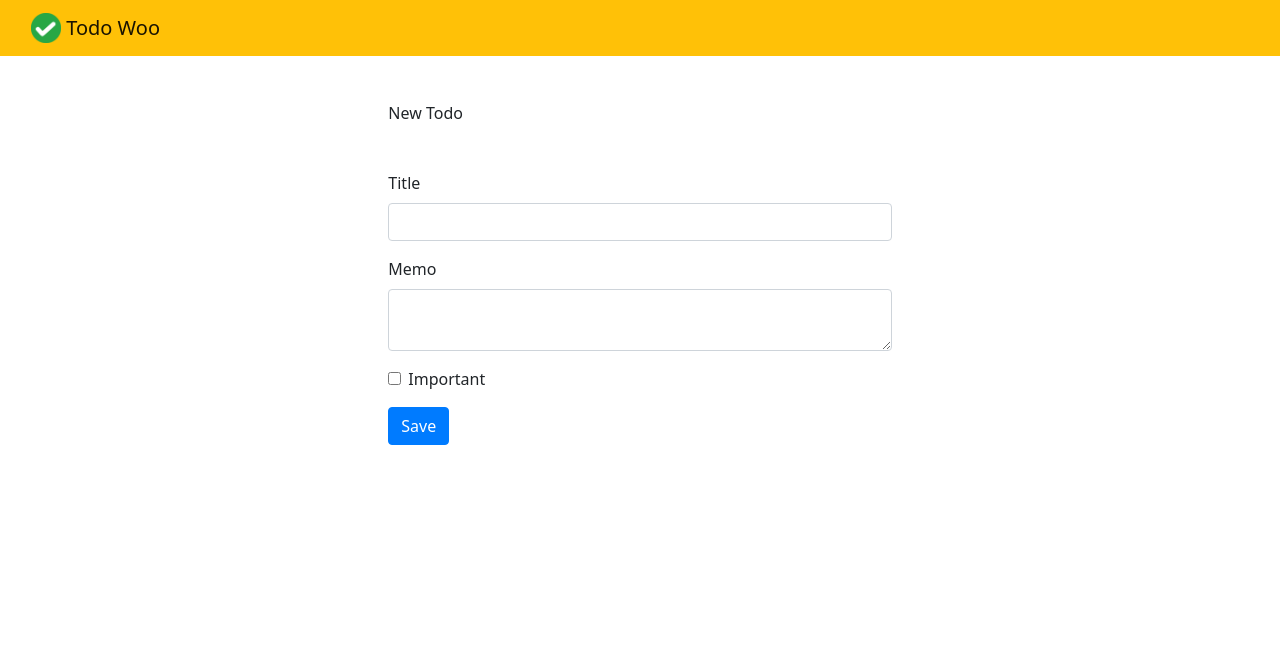
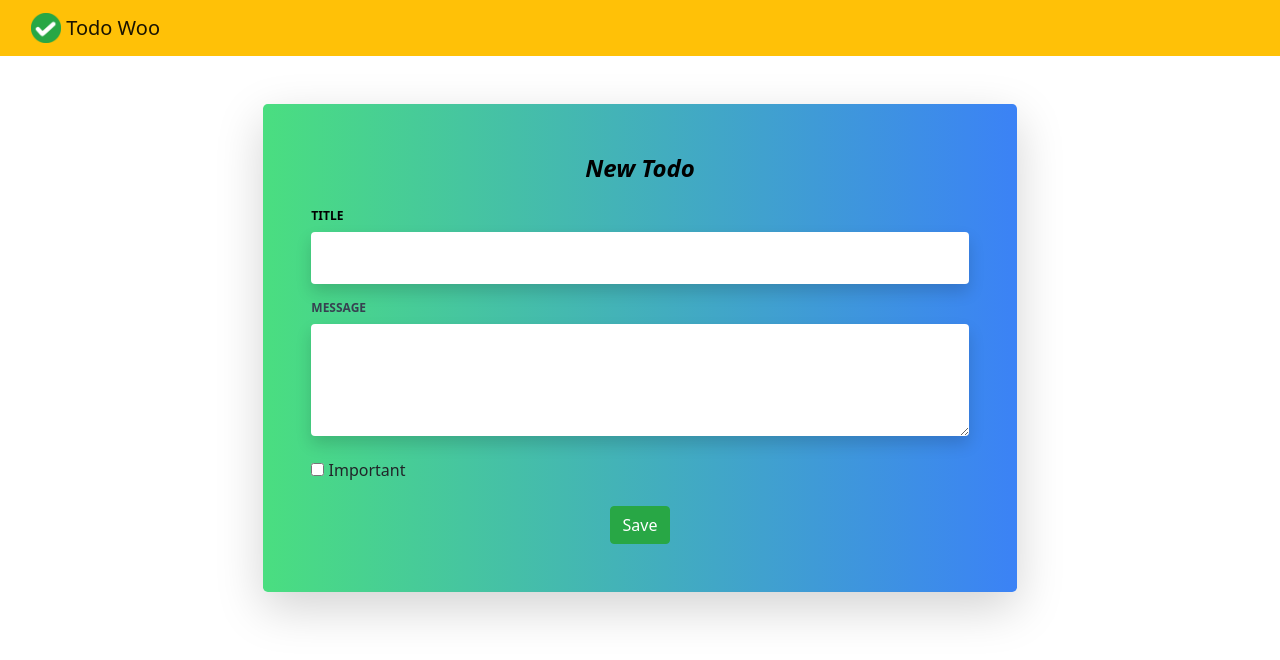
Before and after one commit to ShyamSundhar1411/Todo-Woo, a Django app: page /create/ in a window 1280 px wide. Shown: the top 660 px of the page. Run offline with Django 3.2, Linux system fonts and the light colour scheme; the visitor is signed in with stand-in values (Sample User, id 1); some libraries are stand-ins or nearby versions.

Commit message:
New Todo Page

```diff
--- a/todo/templates/todo/createtodo.html
+++ b/todo/templates/todo/createtodo.html
@@ -1,34 +1,50 @@
 {% extends "todo/base.html" %}
 
 {% block content %}
-    <div class="row justify-content-center mt-5">
-        <div class="col-md-5">
-            <h2>New Todo</h2>
-        </div>
-    </div>
-    <div class="row justify-content-center mt-5">
-        <div class="col-md-5">
+<div class = 'container'>
+  <div class="row justify-content-center">
     {% if error %}
     <div class="alert alert-danger" role="alert">
       {{ error }}
     </div>
     {% endif %}
+    <div class="flex flex-col w-full lg:w-2/3 justify-center justify-content-center mt-5">
+      <div class="container w-full px-4">
+        <div class="flex flex-wrap justify-center">
+          <div class="w-full lg px-3 ">
+            <div class="relative flex flex-col min-w-0 break-words w-full mb-6 shadow-lg rounded-lg bg-gradient-to-r from-green-400 to-blue-500">
+              <div class="flex-auto p-5 lg">
+                <h4 class="text-2xl mb-4 text-black font-semibold italic text-center">New Todo</h4>
+
                 <form method="POST">
                   {% csrf_token %}
-                <div class="form-group">
-                    <label for="title">Title</label>
-                    <input type="text" name="title" class="form-control" id="title" required>
+                  <div class="relative w-full mb-3">
+                    <label class="block uppercase text-black text-xs font-bold mb-2">Title</label><input type="text" name="title" class= "border-gray-400 px-3 py-3 bg-white placeholder-black text-gray-800 rounded text-sm shadow focus:outline-none w-full" placeholder=" "/>
                   </div>
-                <div class="form-group">
-                    <label for="memo">Memo</label>
-                    <textarea name="memo" class="form-control" id="memo" ></textarea>
+                  <div class="relative w-full mb-3">
+                    <label class="block uppercase text-gray-700 text-xs font-bold mb-2"
+                    for="message">Message</label><textarea maxlength="300" name="memo" rows="4"
+                    cols="80"
+                    class="border-gray-400 px-3 py-3 bg-white placeholder-black text-gray-800 rounded text-sm shadow focus:outline-none w-full"
+                    placeholder="" required></textarea>
                   </div>
-                <div class="form-group form-check">
-                    <input type="checkbox" name="important" class="form-check-input" id="important">
+                  <div class="relative w-full mb-3">
+                    <input type="checkbox" name="important" class="form-checkbox rounded text-green-500">
                     <label class="form-check-label" for="important">Important</label>
                   </div>
-                <button type="submit" class="btn btn-primary">Save</button>
+                  <div class="text-center mt-6">
+                    <button type = 'submit' class ='btn btn-success'>Save</button>
+                  </div>
                 </form>
               </div>
             </div>
+          </div>
+        </div>
+      </div>
+    </div>
+  </div>
+</div>
+</section>
+</div>
+</div>
 {% endblock %}
--- a/todo/templates/todo/loginuser.html
+++ b/todo/templates/todo/loginuser.html
@@ -25,7 +25,7 @@
                 <label class="block text-gray-700 text-sm font-bold mb-2" for="password">
                   Password
                 </label>
-                <input class="shadow appearance-none border border-red-500 rounded w-full py-2 px-3 text-gray-700 mb-3 leading-tight focus:outline-none focus:shadow-outline" id="password" type="password" placeholder="******************" name = 'password1'>
+                <input class="shadow appearance-none border border-red-500 rounded w-full py-2 px-3 text-gray-700 mb-3 leading-tight focus:outline-none focus:shadow-outline" id="password" type="password" placeholder="******************" name = 'password'>
               </div>
               <div class="flex items-center justify-between">
 
```
Lines whose indentation alone changed are shown as unchanged.
